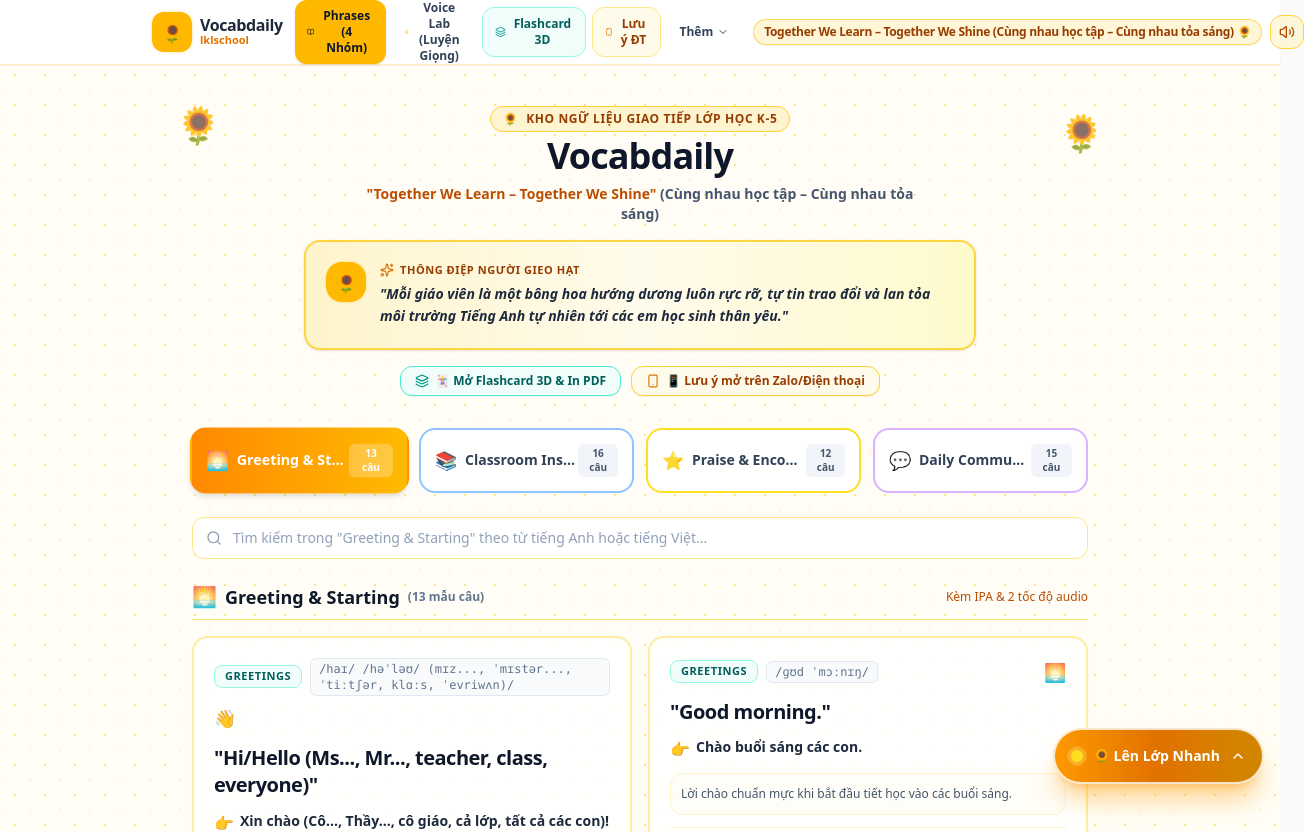
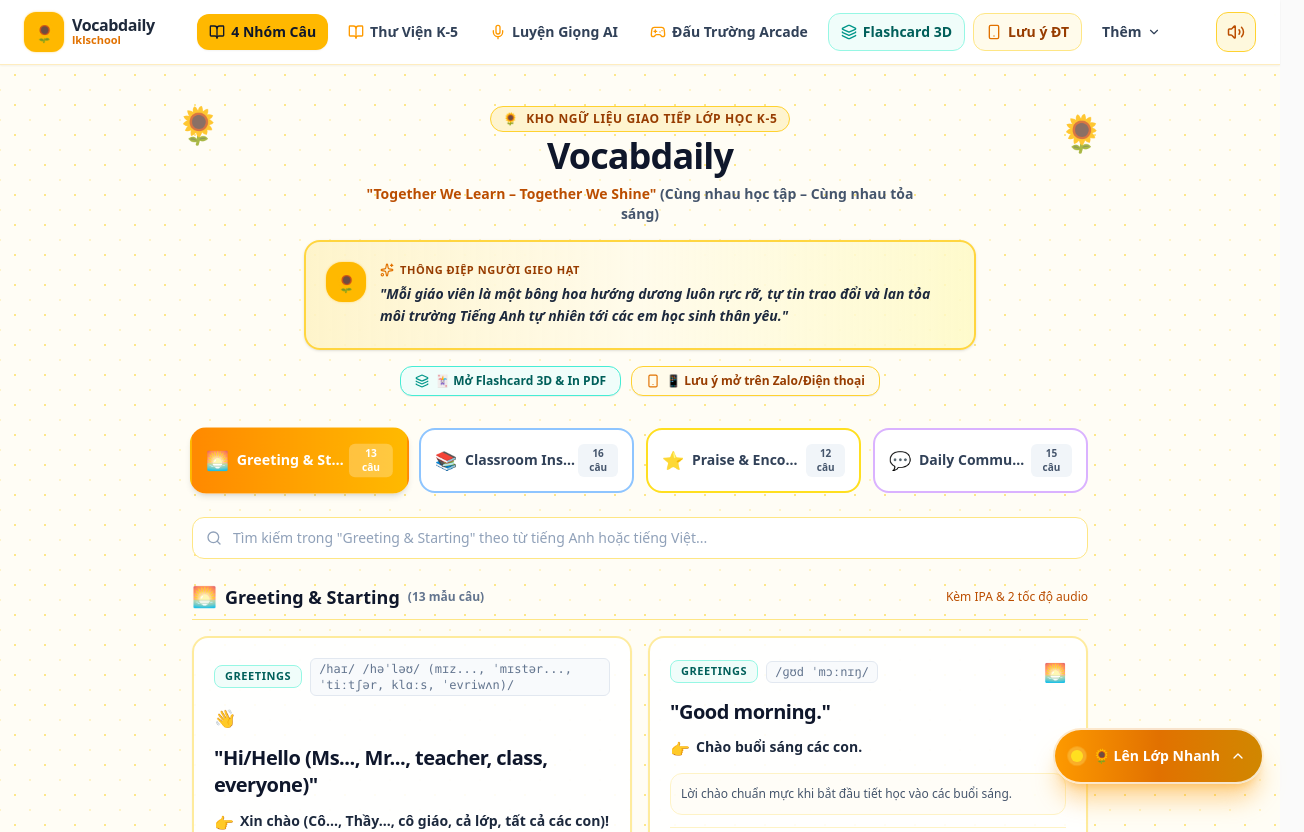
Before and after one commit to hoaithanhmathhnue-sys/englishmrshuong, a React (Vite) app: page / in a window 1280 px wide. Shown: the top 832 px of the page, 1304 px wide, since content can reach past the window. Built offline with nearby package versions, Linux system fonts and the light colour scheme.

Commit message:
Add files via upload

```diff
--- a/src/components/Navbar.tsx
+++ b/src/components/Navbar.tsx
@@ -11,7 +11,9 @@
   Menu,
   X,
   Smartphone,
-  Layers
+  Layers,
+  Settings,
+  User
 } from 'lucide-react';
 import { UserProgress } from '../types';
 
@@ -38,21 +40,21 @@
   const [isMoreOpen, setIsMoreOpen] = useState(false);
 
   const mainTabs = [
-    { id: 'dashboard', label: 'Phrases (4 Nhóm)', icon: BookOpen },
-    { id: 'voicelab', label: 'Voice Lab (Luyện Giọng)', icon: Mic },
+    { id: 'dashboard', label: '4 Nhóm Câu', icon: BookOpen },
+    { id: 'library', label: 'Thư Viện K-5', icon: BookOpen },
+    { id: 'voicelab', label: 'Luyện Giọng AI', icon: Mic },
+    { id: 'arcade', label: 'Đấu Trường Arcade', icon: Gamepad2 },
   ];
 
   const moreTabs = [
-    { id: 'library', label: 'Thư Viện Khẩu Lệnh K-5', icon: BookOpen },
-    { id: 'arcade', label: 'Đấu Trường Arcade', icon: Gamepad2 },
     { id: 'aigenerator', label: 'Soạn Lớp Học AI', icon: Sparkles },
     { id: 'certification', label: 'Chứng Chỉ Sư Phạm', icon: Award },
   ];
 
   return (
     <header className="sticky top-0 z-40 bg-white/95 backdrop-blur-md border-b border-[#FFB800]/25 shadow-xs no-print">
-      <div className="max-w-5xl mx-auto px-3 sm:px-6">
-        <div className="flex items-center justify-between h-14 sm:h-16 gap-2 sm:gap-3">
+      <div className="max-w-7xl mx-auto px-3 sm:px-6">
+        <div className="flex items-center justify-between h-14 sm:h-16 gap-3">
 
           {/* Left: Logo — 🌻 Vocabdaily | lklschool */}
           <div
@@ -64,17 +66,17 @@
               🌻
             </div>
             <div>
-              <span className="font-black text-[#1E293B] text-sm sm:text-base tracking-tight leading-none group-hover:text-[#FFB800] transition-colors block">
+              <span className="font-black text-[#1E293B] text-sm sm:text-base tracking-tight leading-none group-hover:text-[#FFB800] transition-colors block whitespace-nowrap">
                 Vocabdaily
               </span>
-              <span className="text-[10px] sm:text-[11px] text-amber-600 font-bold leading-tight block">
+              <span className="text-[10px] sm:text-[11px] text-amber-600 font-bold leading-tight block whitespace-nowrap">
                 lklschool
               </span>
             </div>
           </div>
 
-          {/* Center: Main Navigation (desktop) */}
-          <nav className="hidden lg:flex items-center gap-1.5">
+          {/* Center: Main Navigation (desktop) - rộng rãi, thoáng đãng */}
+          <nav className="hidden md:flex items-center gap-1.5 lg:gap-2">
             {mainTabs.map(tab => {
               const Icon = tab.icon;
               const isActive = activeTab === tab.id;
@@ -83,13 +85,13 @@
                   key={tab.id}
                   id={`nav-tab-${tab.id}`}
                   onClick={() => setActiveTab(tab.id)}
-                  className={`flex items-center gap-1.5 px-3 py-2 rounded-xl text-xs font-bold transition-all ${
+                  className={`flex items-center gap-1.5 px-3 py-2 rounded-xl text-xs sm:text-sm font-bold transition-all whitespace-nowrap ${
                     isActive
-                      ? 'bg-[#FFB800] text-slate-900 shadow-sm'
+                      ? 'bg-[#FFB800] text-slate-900 shadow-xs'
                       : 'text-slate-700 hover:bg-amber-50 hover:text-amber-800'
                   }`}
                 >
-                  <Icon className={`w-3.5 h-3.5 ${isActive ? 'text-slate-900' : 'text-[#FFB800]'}`} />
+                  <Icon className={`w-4 h-4 ${isActive ? 'text-slate-900' : 'text-amber-500'}`} />
                   <span>{tab.label}</span>
                 </button>
               );
@@ -99,10 +101,10 @@
             {onOpenFlashcard && (
               <button
                 onClick={onOpenFlashcard}
-                className="flex items-center gap-1.5 px-3 py-2 rounded-xl text-xs font-bold bg-teal-50 text-teal-800 border border-teal-200 hover:bg-teal-100 transition-colors"
+                className="flex items-center gap-1.5 px-3 py-2 rounded-xl text-xs sm:text-sm font-bold bg-teal-50 text-teal-800 border border-teal-200 hover:bg-teal-100 transition-colors whitespace-nowrap"
                 title="Mở bộ Flashcard 3D lật mặt"
               >
-                <Layers className="w-3.5 h-3.5 text-teal-600" />
+                <Layers className="w-4 h-4 text-teal-600" />
                 <span>Flashcard 3D</span>
               </button>
             )}
@@ -111,10 +113,10 @@
             {onOpenMobileNotice && (
               <button
                 onClick={onOpenMobileNotice}
-                className="flex items-center gap-1.5 px-3 py-2 rounded-xl text-xs font-bold bg-amber-50 text-amber-800 border border-amber-200 hover:bg-amber-100 transition-colors"
+                className="flex items-center gap-1.5 px-3 py-2 rounded-xl text-xs sm:text-sm font-bold bg-amber-50 text-amber-800 border border-amber-200 hover:bg-amber-100 transition-colors whitespace-nowrap"
                 title="Lưu ý quan trọng khi mở trên điện thoại (Zalo/Facebook)"
               >
-                <Smartphone className="w-3.5 h-3.5 text-amber-600" />
+                <Smartphone className="w-4 h-4 text-amber-600" />
                 <span>Lưu ý ĐT</span>
               </button>
             )}
@@ -123,20 +125,20 @@
             <div className="relative">
               <button
                 onClick={() => setIsMoreOpen(!isMoreOpen)}
-                className={`flex items-center gap-1 px-3 py-2 rounded-xl text-xs font-bold transition-all ${
+                className={`flex items-center gap-1.5 px-3 py-2 rounded-xl text-xs sm:text-sm font-bold transition-all whitespace-nowrap ${
                   moreTabs.some(t => t.id === activeTab)
-                    ? 'bg-[#FFB800] text-slate-900 shadow-sm'
+                    ? 'bg-[#FFB800] text-slate-900 shadow-xs'
                     : 'text-slate-700 hover:bg-amber-50'
                 }`}
               >
                 <span>Thêm</span>
-                <ChevronDown className={`w-3 h-3 transition-transform ${isMoreOpen ? 'rotate-180' : ''}`} />
+                <ChevronDown className={`w-3.5 h-3.5 transition-transform ${isMoreOpen ? 'rotate-180' : ''}`} />
               </button>
 
               {isMoreOpen && (
                 <>
                   <div className="fixed inset-0 z-30" onClick={() => setIsMoreOpen(false)} />
-                  <div className="absolute right-0 top-full mt-1 z-40 bg-white rounded-2xl shadow-xl border border-amber-100 py-1.5 w-52 animate-fadeInUp">
+                  <div className="absolute right-0 top-full mt-1.5 z-40 bg-white rounded-2xl shadow-xl border border-amber-100 py-2 w-56 animate-fadeInUp">
                     {moreTabs.map(tab => {
                       const Icon = tab.icon;
                       return (
@@ -159,14 +161,14 @@
                         onClick={() => { onOpenApiKeyModal(); setIsMoreOpen(false); }}
                         className="w-full flex items-center gap-2.5 px-4 py-2 text-xs font-medium text-slate-600 hover:bg-slate-50 transition-colors"
                       >
-                        <span>⚙️</span>
+                        <Settings className="w-4 h-4 text-slate-400" />
                         <span>API Cấu Hình Gemini</span>
                       </button>
                       <button
                         onClick={() => { onOpenProfileModal(); setIsMoreOpen(false); }}
                         className="w-full flex items-center gap-2.5 px-4 py-2 text-xs font-medium text-slate-600 hover:bg-slate-50 transition-colors"
                       >
-                        <span>👤</span>
+                        <User className="w-4 h-4 text-slate-400" />
                         <span>Hồ Sơ Giáo Viên</span>
                       </button>
                     </div>
@@ -176,22 +178,13 @@
             </div>
           </nav>
 
-          {/* Right: Slogan (Together We Learn - Together We Shine) + Sound Toggle */}
+          {/* Right: Sound Toggle + Mobile Menu (đã xóa slogan để tối ưu không gian) */}
           <div className="flex items-center gap-2 shrink-0">
-            {/* Desktop & Tablet Slogan */}
-            <span
-              className="hidden sm:inline text-[11px] md:text-xs font-bold text-amber-800 bg-amber-100/70 border border-amber-300/80 px-2.5 py-1 rounded-full tracking-tight shadow-2xs"
-              title="Together We Learn – Together We Shine (Cùng nhau học tập – Cùng nhau tỏa sáng)"
-            >
-              <span className="hidden xl:inline">Together We Learn – Together We Shine (Cùng nhau học tập – Cùng nhau tỏa sáng) 🌻</span>
-              <span className="xl:hidden">Together We Learn – Together We Shine 🌻</span>
-            </span>
-
             {/* Quick Mobile Tip for small screen */}
             {onOpenMobileNotice && (
               <button
                 onClick={onOpenMobileNotice}
-                className="lg:hidden p-2 rounded-xl bg-amber-50 border border-amber-200 text-amber-700 hover:bg-amber-100 transition-colors"
+                className="md:hidden p-2 rounded-xl bg-amber-50 border border-amber-200 text-amber-700 hover:bg-amber-100 transition-colors"
                 title="Lưu ý khi mở trên điện thoại (Zalo/Facebook)"
               >
                 <Smartphone className="w-4 h-4" />
@@ -202,7 +195,7 @@
             {onOpenFlashcard && (
               <button
                 onClick={onOpenFlashcard}
-                className="lg:hidden p-2 rounded-xl bg-teal-50 border border-teal-200 text-teal-700 hover:bg-teal-100 transition-colors"
+                className="md:hidden p-2 rounded-xl bg-teal-50 border border-teal-200 text-teal-700 hover:bg-teal-100 transition-colors"
                 title="Flashcard 3D"
               >
                 <Layers className="w-4 h-4" />
@@ -213,35 +206,33 @@
             <button
               onClick={() => setIsSoundOn(!isSoundOn)}
               title={isSoundOn ? 'Âm thanh: BẬT' : 'Âm thanh: TẮT'}
-              className={`p-2 rounded-xl border transition-all ${
+              className={`p-2 sm:p-2.5 rounded-xl border transition-all ${
                 isSoundOn
-                  ? 'bg-amber-100/60 border-amber-300 text-amber-700'
-                  : 'bg-slate-100 border-slate-200 text-slate-400'
+                  ? 'bg-amber-100/60 border-amber-300 text-amber-700 hover:bg-amber-100'
+                  : 'bg-slate-100 border-slate-200 text-slate-400 hover:bg-slate-200'
               }`}
             >
               {isSoundOn
-                ? <Volume2 className="w-4 h-4" />
-                : <VolumeX className="w-4 h-4" />
+                ? <Volume2 className="w-4 h-4 sm:w-4.5 sm:h-4.5" />
+                : <VolumeX className="w-4 h-4 sm:w-4.5 sm:h-4.5" />
               }
             </button>
 
             {/* Mobile Menu Button */}
             <button
               onClick={() => setIsMoreOpen(!isMoreOpen)}
-              className="lg:hidden p-2 rounded-xl border border-slate-200 text-slate-700 hover:bg-slate-50 transition-colors"
+              className="md:hidden p-2 rounded-xl border border-slate-200 text-slate-700 hover:bg-slate-50 transition-colors"
             >
               {isMoreOpen ? <X className="w-4 h-4" /> : <Menu className="w-4 h-4" />}
             </button>
           </div>
+
         </div>
       </div>
 
       {/* Mobile Navigation Dropdown */}
       {isMoreOpen && (
-        <div className="lg:hidden border-t border-amber-100 bg-white px-4 py-3 space-y-1 animate-fadeInUp shadow-lg">
-          <div className="text-[11px] font-bold text-amber-800 bg-amber-50 px-3 py-1.5 rounded-xl border border-amber-200 mb-2">
-            Together We Learn – Together We Shine 🌻
-          </div>
+        <div className="md:hidden border-t border-amber-100 bg-white px-4 py-3 space-y-1 animate-fadeInUp shadow-lg">
           {[...mainTabs, ...moreTabs].map(tab => {
             const Icon = tab.icon;
             const isActive = activeTab === tab.id;
```
